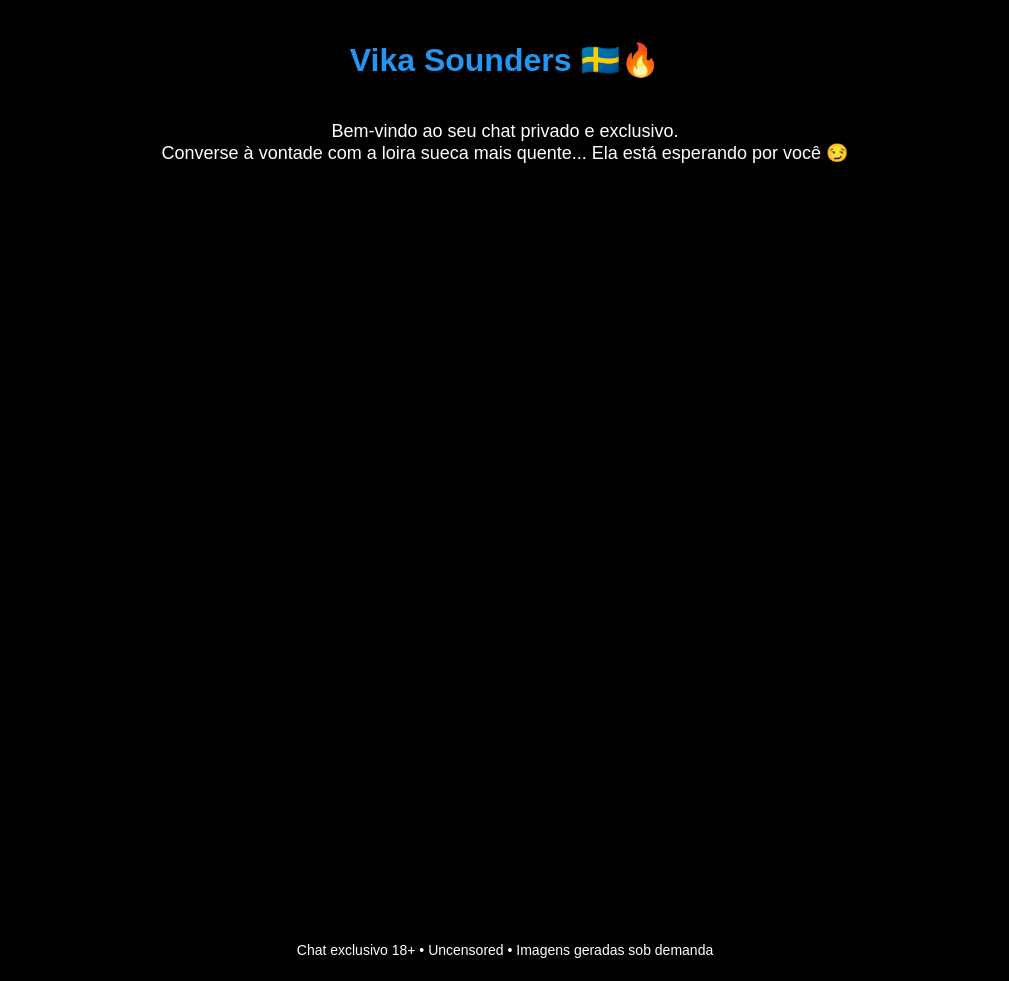
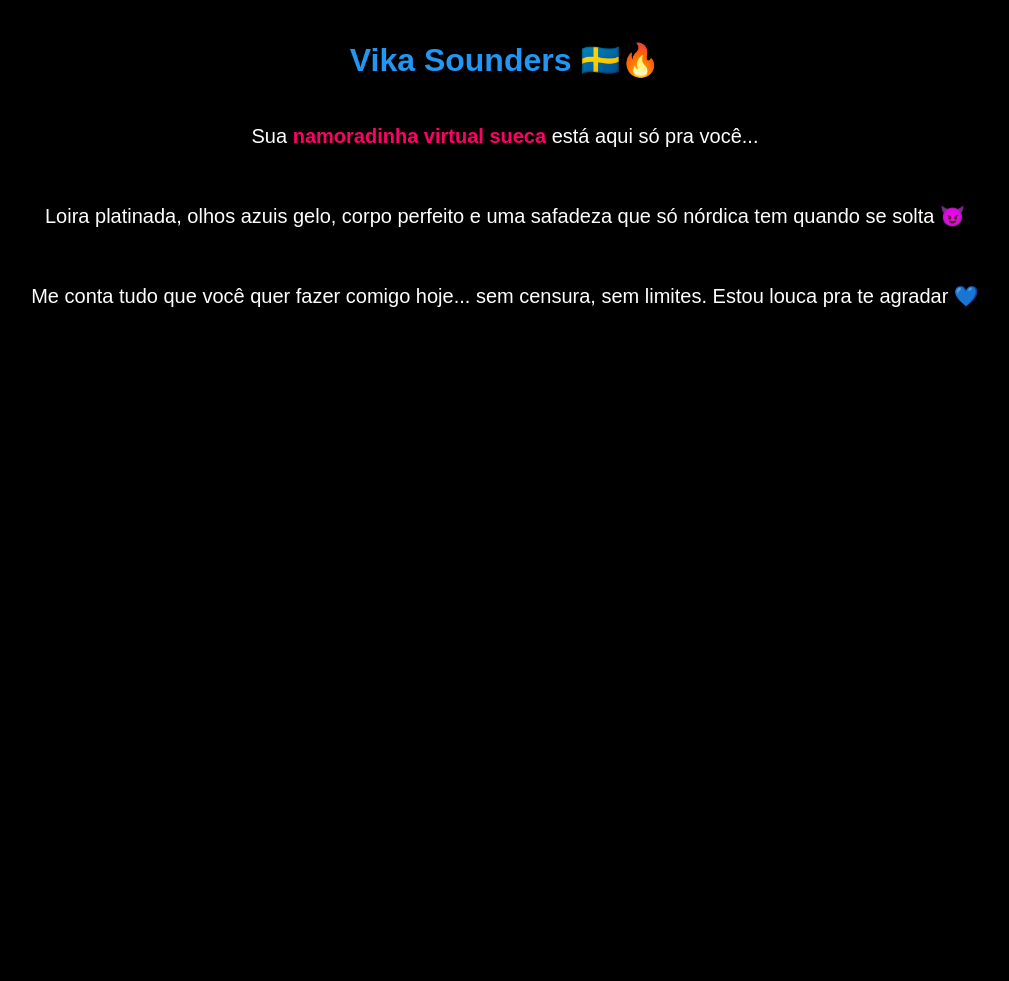
Before and after one commit to vikasounders/chat, a plain HTML site: page index.html in a window 1280 px wide. Shown: the top 981 px of the page, without its empty margins (135-1144 px from the left). Drawn offline with Linux system fonts and the light colour scheme; a script that the page names is missing.

Commit message:
Update index.html

```diff
--- a/index.html
+++ b/index.html
@@ -16,14 +16,20 @@
     h1 {
       color: #2196f3;
       padding: 20px;
+      font-size: 32px;
     }
     p {
-      padding: 0 20px 20px;
-      font-size: 18px;
+      padding: 0 20px 30px;
+      font-size: 20px;
+      line-height: 1.5;
+    }
+    .highlight {
+      color: #ff0066;
+      font-weight: bold;
     }
     .container {
       width: 100%;
-      height: 90vh;
+      height: 85vh;
       max-width: 800px;
       margin: 0 auto;
     }
@@ -31,7 +37,9 @@
 </head>
 <body>
   <h1>Vika Sounders 🇸🇪🔥</h1>
-  <p>Bem-vindo ao seu chat privado e exclusivo.<br>Converse à vontade com a loira sueca mais quente... Ela está esperando por você 😏</p>
+  <p>Sua <span class="highlight">namoradinha virtual sueca</span> está aqui só pra você...</p>
+  <p>Loira platinada, olhos azuis gelo, corpo perfeito e uma safadeza que só nórdica tem quando se solta 😈</p>
+  <p>Me conta tudo que você quer fazer comigo hoje... sem censura, sem limites. Estou louca pra te agradar 💙</p>
 
   <div class="container">
     <div id="mcontext" style="width: 100%; height: 100%"></div>
@@ -50,6 +58,6 @@
     </script>
   </div>
 
-  <p style="font-size: 14px; margin-top: 20px;">Chat exclusivo 18+ • Uncensored • Imagens geradas sob demanda</p>
+  <p style="font-size: 14px; margin-top: 20px;">Chat privado 18+ • Sem censura • Tudo que você imaginar, ela faz 🔥</p>
 </body>
 </html>
```
